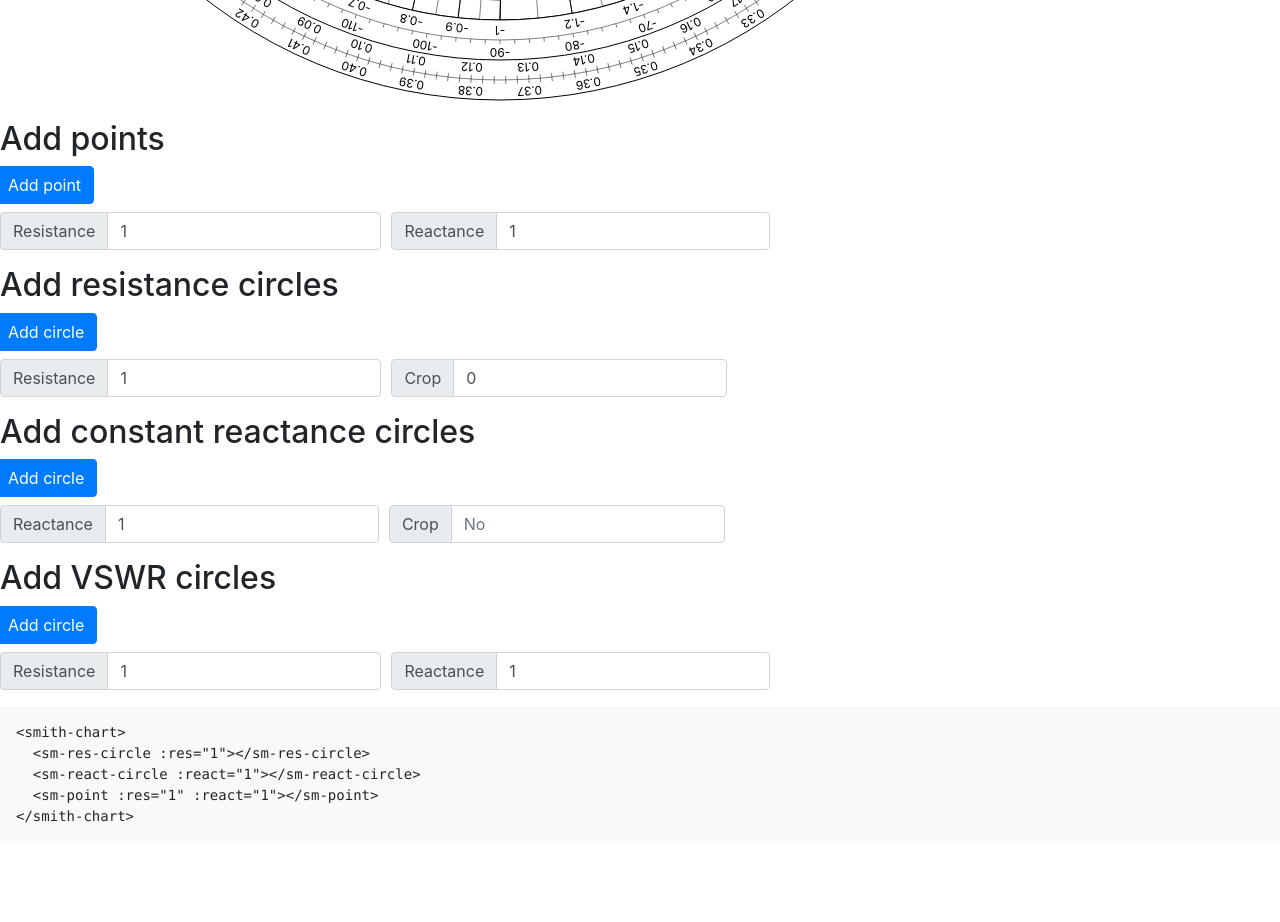
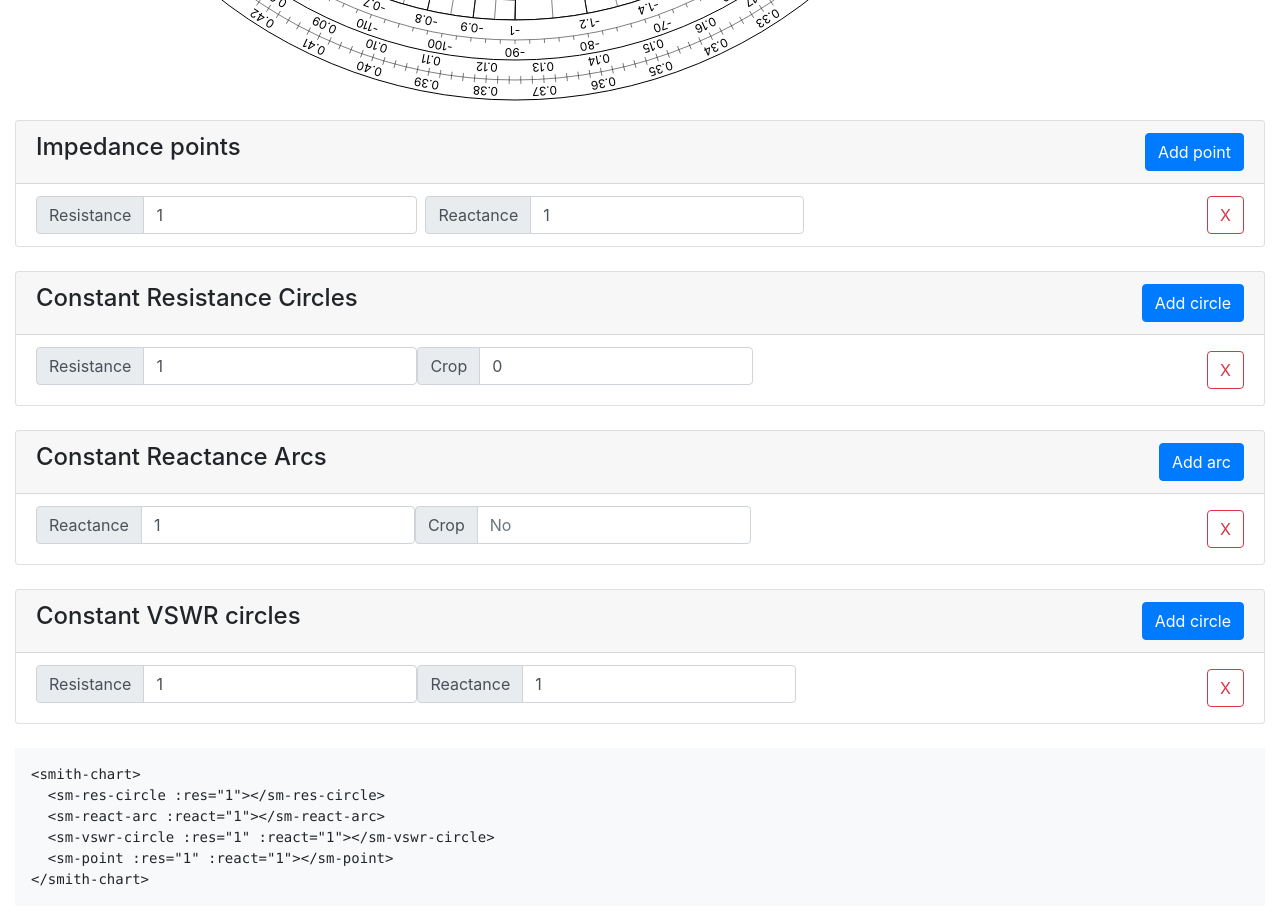
Before and after one commit to germi/vue-smith-chart, a Vue app: page / in a window 1280 px wide. Shown: the part 880-1802 px from the top of the page. Before the commit the page ends 1739 px from the top, so only its background shows below. Built offline with nearby package versions, Linux system fonts and the light colour scheme; some icons are missing.

Commit message:
Improved tool, readme

```diff
--- a/public/index.html
+++ b/public/index.html
@@ -12,7 +12,7 @@
     <noscript>
       <strong>We're sorry but smithchart doesn't work properly without JavaScript enabled. Please enable it to continue.</strong>
     </noscript>
-    <div class="">
+    <div class="container-fluid">
       <div id="app"></div>
     </div>
     <!-- built files will be auto injected -->
--- a/src/App.vue
+++ b/src/App.vue
@@ -2,6 +2,7 @@
   <div id="app">
 
     <!-- <h1>Smith Chart <small class="text-muted">by <a href="http://www.germinalcamps.com" target="_blank">Germinal Camps</a></small></h1> -->
+    <div class="mx-auto">
 
     <smith-chart>
 
@@ -109,11 +110,12 @@
 
     </smith-chart>
 
-    <div class="">
+    </div>
 
-      <h2>Add points</h2>
+    <div class="card mb-4">
 
-      <div class="form-row mb-2">
+      <div class="card-header d-flex justify-content-between">
+        <h4>Impedance points</h4>
         <button
           @click="addPoint"
           type="button"
@@ -121,37 +123,44 @@
         >Add point</button>
       </div>
 
-      <div
-        v-for="point in points"
-        class="form-row align-items-center mb-2"
+      <ul class="list-group list-group-flush">
+        <li
+          v-for="(point, i) in points"
+          class="list-group-item"
         >
-        <div class="col-auto">
+          <div class="form-inline">
             <label class="sr-only" for="inlineFormInput">Resistance</label>
-          <div class="input-group mb-2">
+            <div class="input-group mr-sm-2">
               <div class="input-group-prepend">
                 <div class="input-group-text">Resistance</div>
               </div>
               <input v-model.number="point.res" type="number" class="form-control" id="inlineFormInput" placeholder="Resistance">
             </div>
-        </div>
-        <div class="col-auto">
+
             <label class="sr-only" for="inlineFormInputGroup">Reactance</label>
-          <div class="input-group mb-2">
+            <div class="input-group">
               <div class="input-group-prepend">
                 <div class="input-group-text">Reactance</div>
               </div>
               <input v-model.number="point.react" type="number" class="form-control" id="inlineFormInputGroup" placeholder="Reactance">
             </div>
+
+            <button
+              type="button"
+              class="btn btn-outline-danger ml-auto"
+              @click="points.splice(i,1)"
+            >X</button>
           </div>
-      </div>
+        </li>
+      </ul>
+
 
     </div>
 
-    <div class="">
+    <div class="card mb-4">
 
-      <h2>Add resistance circles</h2>
-
-      <div class="form-row mb-2">
+      <div class="card-header d-flex justify-content-between">
+        <h4>Constant Resistance Circles</h4>
         <button
           @click="addResCircle"
           type="button"
@@ -159,11 +168,12 @@
         >Add circle</button>
       </div>
 
-      <div
-        v-for="circle in res"
-        class="form-row align-items-center mb-2"
+      <ul class="list-group list-group-flush">
+        <li
+          v-for="(circle, i) in res"
+          class="list-group-item"
         >
-        <div class="col-auto">
+        <div class="form-inline">
           <label class="sr-only" for="inlineFormInput">Resistance</label>
           <div class="input-group mb-2">
             <div class="input-group-prepend">
@@ -171,8 +181,7 @@
             </div>
             <input v-model.number="circle.res" type="number" class="form-control" id="inlineFormInput" placeholder="Resistance">
           </div>
-        </div>
-        <div class="col-auto">
+
           <label class="sr-only" for="inlineFormInput">Crop</label>
           <div class="input-group mb-2">
             <div class="input-group-prepend">
@@ -186,28 +195,35 @@
               placeholder="No"
             >
           </div>
+
+          <button
+            type="button"
+            class="btn btn-outline-danger ml-auto"
+            @click="res.splice(i,1)"
+          >X</button>
         </div>
-      </div>
+      </li>
+    </ul>
 
     </div>
 
-    <div class="">
+    <div class="card mb-4">
 
-      <h2>Add constant reactance circles</h2>
-
-      <div class="form-row mb-2">
+      <div class="card-header d-flex justify-content-between">
+        <h4>Constant Reactance Arcs</h4>
         <button
           @click="addReactCircle"
           type="button"
           class="btn btn-primary"
-        >Add circle</button>
+        >Add arc</button>
       </div>
 
-      <div
-        v-for="circle in react"
-        class="form-row align-items-center mb-2"
+      <ul class="list-group list-group-flush">
+        <li
+          v-for="(circle, i) in react"
+          class="list-group-item"
         >
-        <div class="col-auto">
+        <div class="form-inline">
           <label class="sr-only" for="inlineFormInput">Reactance</label>
           <div class="input-group mb-2">
             <div class="input-group-prepend">
@@ -215,8 +231,7 @@
             </div>
             <input v-model.number="circle.react" type="number" class="form-control" id="inlineFormInput" placeholder="Reactance">
           </div>
-        </div>
-        <div class="col-auto">
+
           <label class="sr-only" for="inlineFormInput">Crop</label>
           <div class="input-group mb-2">
             <div class="input-group-prepend">
@@ -230,16 +245,22 @@
               placeholder="No"
             >
           </div>
+
+          <button
+            type="button"
+            class="btn btn-outline-danger ml-auto"
+            @click="react.splice(i,1)"
+          >X</button>
         </div>
-      </div>
+      </li>
+    </ul>
 
     </div>
 
-    <div class="">
+    <div class="card mb-4">
 
-      <h2>Add VSWR circles</h2>
-
-      <div class="form-row mb-2">
+      <div class="card-header d-flex justify-content-between">
+        <h4>Constant VSWR circles</h4>
         <button
           @click="addVswrCircle"
           type="button"
@@ -247,11 +268,12 @@
         >Add circle</button>
       </div>
 
-      <div
-        v-for="circle in vswr"
-        class="form-row align-items-center mb-2"
+      <ul class="list-group list-group-flush">
+        <li
+          v-for="(circle, i) in vswr"
+          class="list-group-item"
         >
-        <div class="col-auto">
+        <div class="form-inline">
           <label class="sr-only" for="inlineFormInput">Resistance</label>
           <div class="input-group mb-2">
             <div class="input-group-prepend">
@@ -265,8 +287,7 @@
               placeholder="Resistance"
             >
           </div>
-        </div>
-        <div class="col-auto">
+
           <label class="sr-only" for="inlineFormInputGroup">Reactance</label>
           <div class="input-group mb-2">
             <div class="input-group-prepend">
@@ -280,8 +301,15 @@
               placeholder="Reactance"
             >
           </div>
+
+          <button
+            type="button"
+            class="btn btn-outline-danger ml-auto"
+            @click="vswr.splice(i,1)"
+          >X</button>
         </div>
-      </div>
+      </li>
+    </ul>
 
     </div>
 
@@ -313,7 +341,10 @@ export default {
         html += '  <sm-res-circle :res="' + this.res[i].res + '"></sm-res-circle>\n'
       }
       for (var i = 0; i < this.react.length; i++) {
-        html += '  <sm-react-circle :react="' + this.react[i].react + '"></sm-react-circle>\n'
+        html += '  <sm-react-arc :react="' + this.react[i].react + '"></sm-react-arc>\n'
+      }
+      for (var i = 0; i < this.vswr.length; i++) {
+        html += '  <sm-vswr-circle :res="' + this.vswr[i].res + '" :react="' + this.vswr[i].react + '"></sm-vswr-circle>\n'
       }
       for (var i = 0; i < this.points.length; i++) {
         html += '  <sm-point :res="' + this.points[i].res + '" :react="' + this.points[i].react + '"></sm-point>\n'
```
Also changed, not shown: readme/chart.png (added), 1 other file (tests, documents, lock files or other folders). Lines whose indentation alone changed are shown as unchanged.
